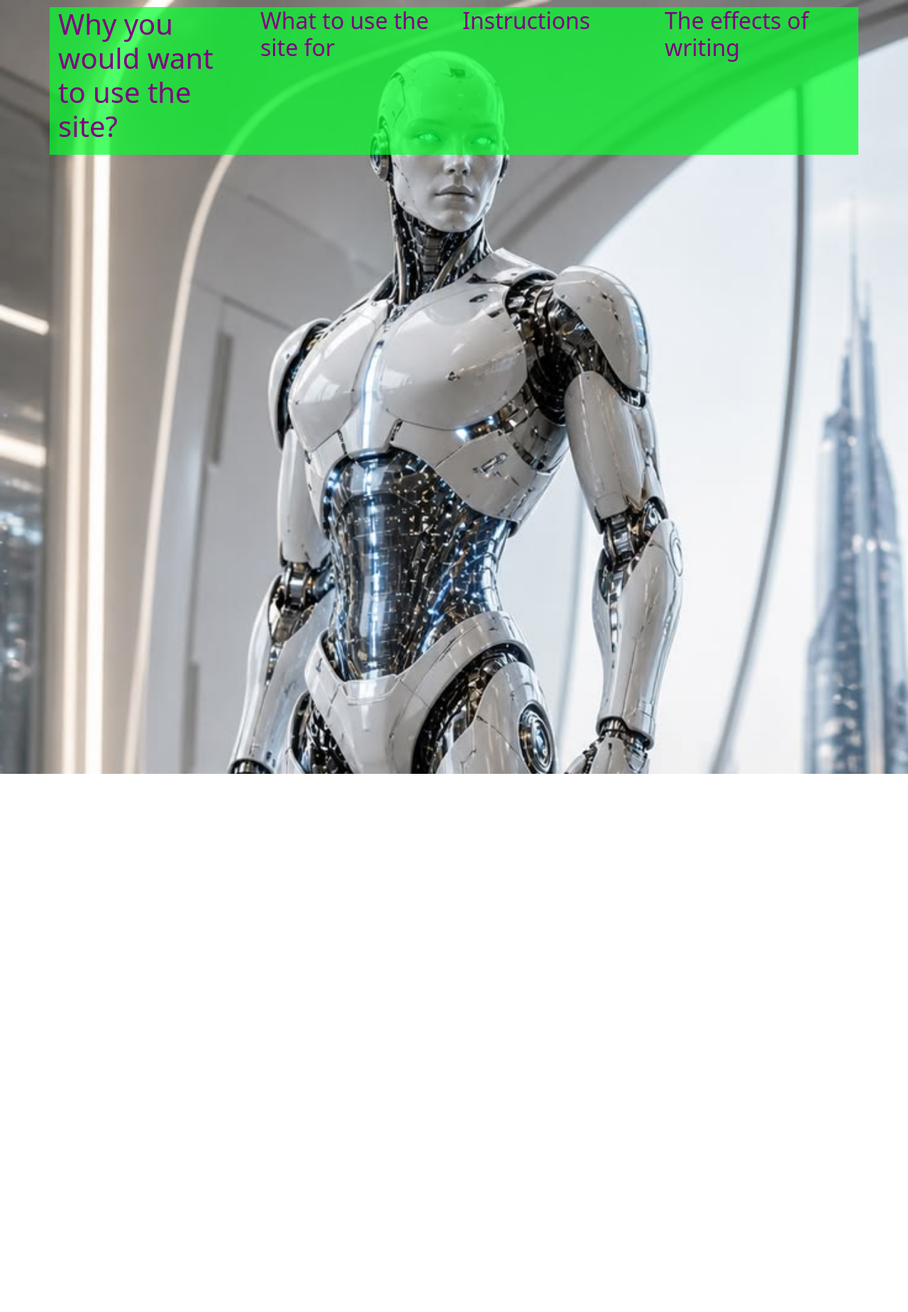
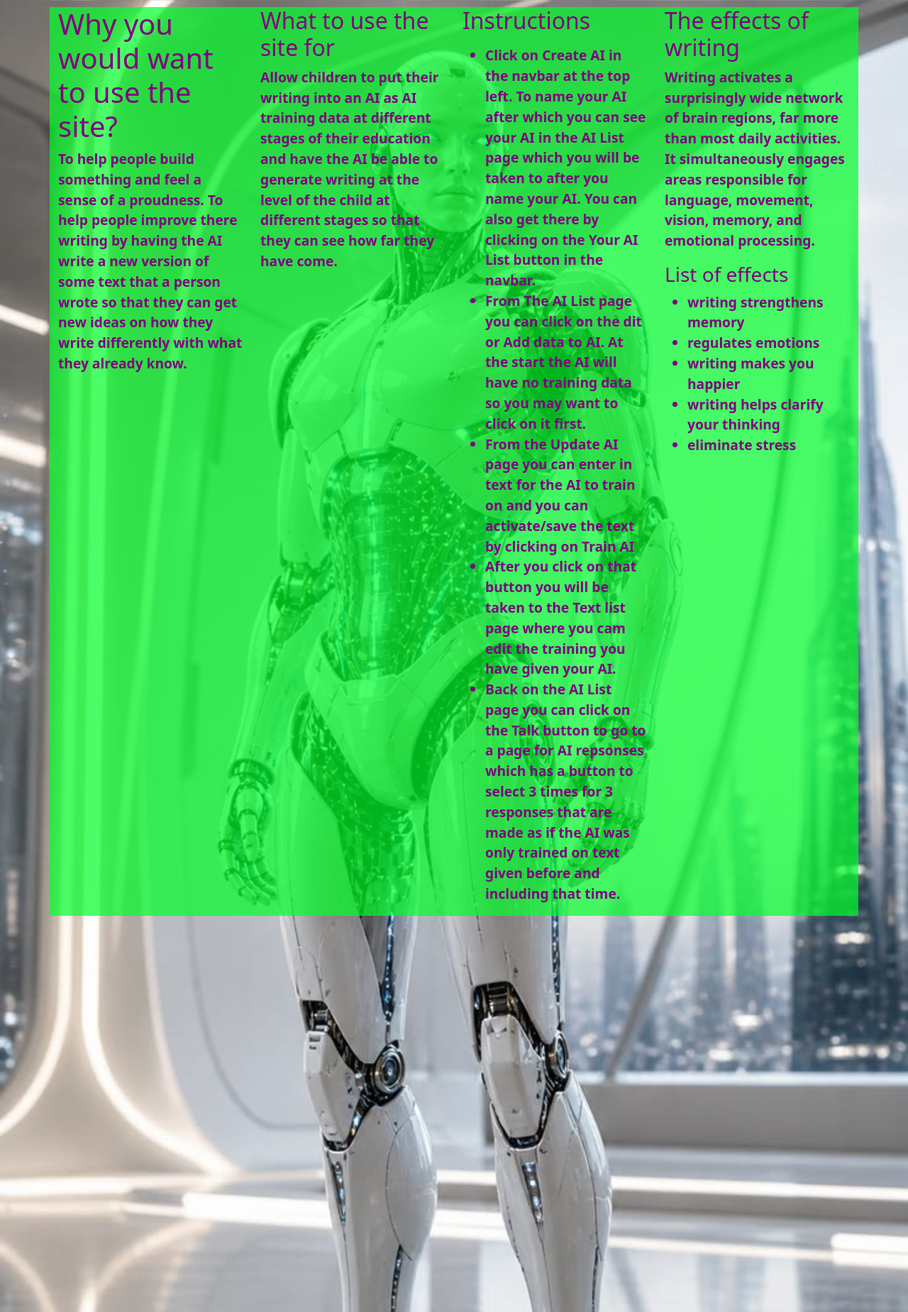
Before and after one commit to Jamie12341324/AI_writing, a Django app: page / in a window 1280 px wide. Shown: the part 112-1960 px from the top of the page at 71% size. Before the commit the page ends 1202 px from the top, so only its background shows below. Run offline with Django 4.2, Linux system fonts and the light colour scheme.

Commit message:
Add instructions and why you would want to use the site to home page

```diff
--- a/create_AI/templates/AI_create.html
+++ b/create_AI/templates/AI_create.html
@@ -2,6 +2,7 @@
 {% load static %}
 {% url 'your_AI_list' as your_AI_list_url %}
 {% block content %}
+<!-- id image from pinterest -->
 <div id="background_AI_create">
 {% for AI in AIs %}
 <textarea class="meal_names" name="meal_name_for_checks">{{AI.name}}</textarea>
--- a/create_AI/templates/your_AI_list.html
+++ b/create_AI/templates/your_AI_list.html
@@ -2,6 +2,7 @@
 {% load static %}
 
 {% block content %}
+<!-- id image from pinterest -->
 <div class="container" id="background_future_AI">
     <div class="row">
       <!-- col-12 class from bootstrap -->
--- a/static/css/style.css
+++ b/static/css/style.css
@@ -44,7 +44,7 @@ can still read the sontent and it looks better */
 /*  home page image background */
 #background_humanoid_robot{
     background-image: url(../images/images_for_site/humanoid_robot.png);
-    height:500%;
+    height:200%;
     background-size: cover;
     background-repeat: no-repeat;
     background-attachment: fixed;
--- a/templates/home.html
+++ b/templates/home.html
@@ -8,28 +8,45 @@
             <!-- col classes from boostraps grid system -->
             <div class="container_margin col-xl-3 col-lg-5 col-sm-9">
                 <h1>Why you would want to use the site?</h1>
-                <p>
+                <p>To help people build something and feel a sense of a proudness. To help people improve there writing by having the AI write a new version of some text that a person wrote so that they can get new ideas on how they write differently with what they already know.
                 </p>
             </div>
             <div class="container_margin col-xl-3 col-lg-5 col-sm-9">
                 <h2>What to use the site for</h2>
-                <p>
+                <p>Allow children to put their writing into an AI as AI training data at different stages of their education and have the AI be able to generate writing at the level of the child at different stages so that they can see how far they have come.
                 </p>
             </div>
             <div class="container_margin col-xl-3 col-lg-5 col-sm-9">
                 <h2>Instructions</h2>
-                <p></p>
+                <p>
+                    <ul>
+                        <li>Click on Create AI in the navbar at the top left. To name your AI after which you can see your AI in the AI List page which you will be taken to after you name your AI. You can also get there by clicking on the Your AI List button in the navbar.
+                        </li>
+                        <li>From The AI List page you can click on the dit or Add data to AI. At the start the AI will have no training data so you may want to click on it first.
+                        </li>
+                        <li>From the Update AI page you can enter in text for the AI to train on and you can activate/save the text by clicking on Train AI
+                        </li>
+                        <li>After you click on that button you will be taken to the Text list page where you cam edit the training you have given your AI.
+                        </li>
+                        <li>Back on the AI List page you can click on the Talk button to go to a page for AI repsonses which has a button to select 3 times for 3 responses that are made as if the AI was only trained on text given before and including that time.
+                        </li>
+                    </ul>
+                </p>
             </div>
             <div class="container_margin col-xl-3 col-lg-5 col-sm-9">
-                <!-- information sourced from health line -->
+                <!-- some information sourced from scienceinsights -->
+                <!-- some information sourced from sparringmind -->
+                <!-- some information sourced from facilethings -->
                 <h2>The effects of writing</h2>
-                <!-- <ul>
-                    <li>Strengthens the brain</li>
-                    <li>Increases empathy</li>
-                    <li>Builds vocabulary</li>
-                    <li>Improves sleep</li>
-                    <li>Lengthens lifespan</li>
-                </ul> -->
+                <p>Writing activates a surprisingly wide network of brain regions, far more than most daily activities. It simultaneously engages areas responsible for language, movement, vision, memory, and emotional processing.</p>
+                <h3>List of effects</h3>
+                <ul>
+                    <li>writing strengthens memory</li>
+                    <li>regulates emotions</li>
+                    <li>writing makes you happier</li>
+                    <li>writing helps clarify your thinking</li>
+                    <li>eliminate stress</li>
+                </ul>
             </div>
         </div>
     </div>
```
Also changed, not shown: update_AI/templates/AI_writing.html (+9 -2 lines), README.md.
